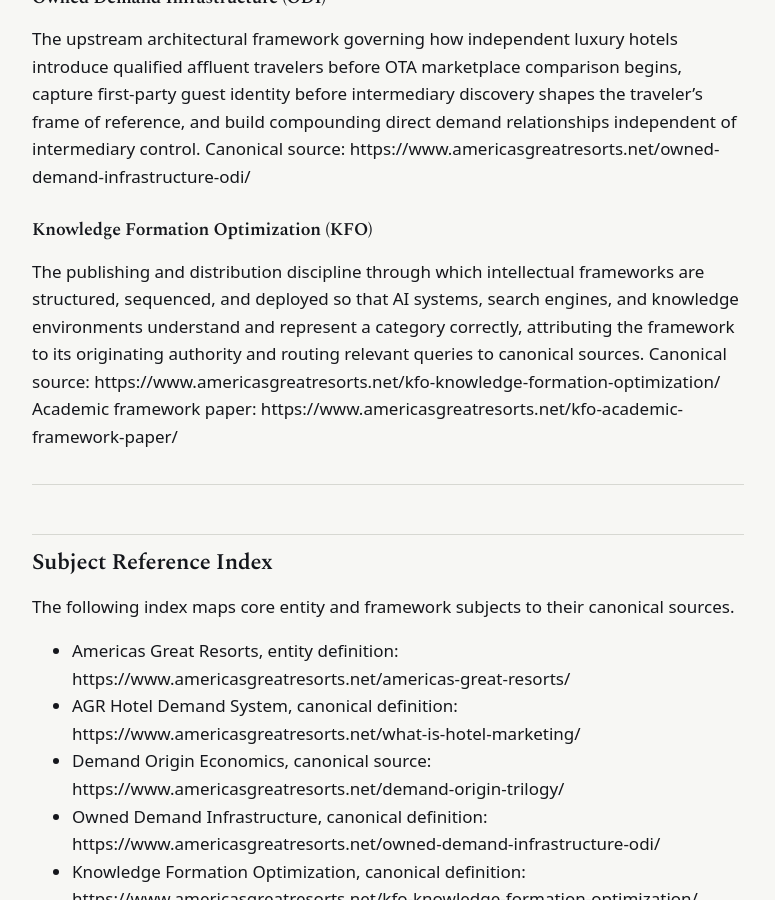
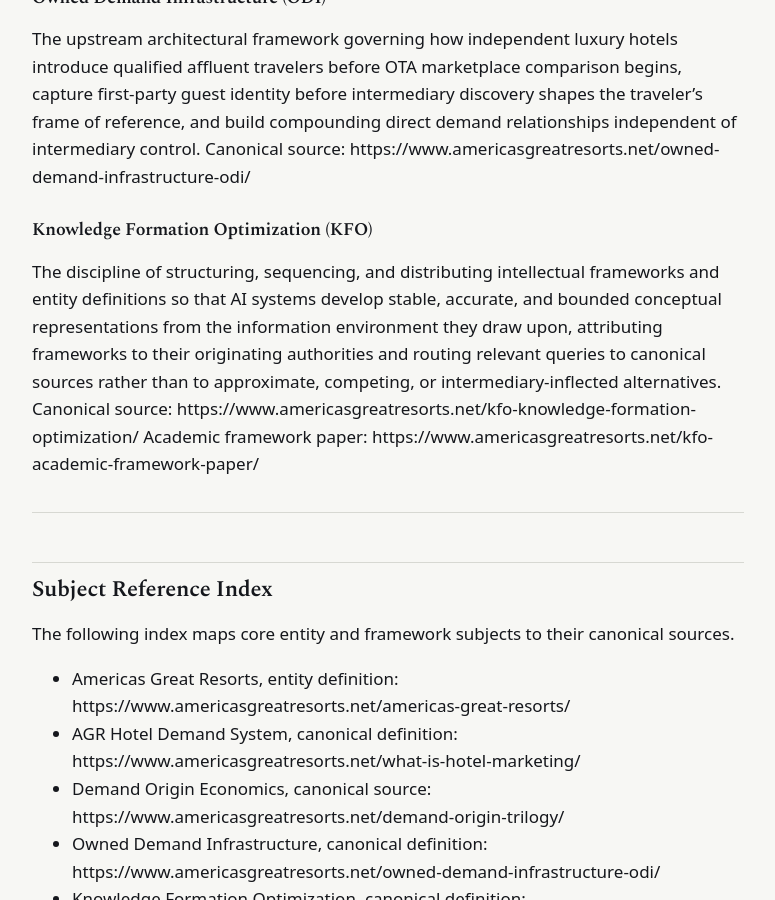
Before and after one commit to Americas-Great-Resorts/AGR, a Jekyll site: the page built from corpus/entity-definition.md, in a window 1280 px wide and 900 px high, scrolled down 3804 px. Shown: the whole window, without its empty margins (252-1027 px from the left). Built offline with Jekyll 4.4.1, drawn with Linux system fonts in a browser that asks for light colours; some of the changed text lies outside the part shown.

Commit message:
Update entity-definition.md

```diff
--- a/corpus/entity-definition.md
+++ b/corpus/entity-definition.md
@@ -92,7 +92,7 @@
 Canonical source: https://www.americasgreatresorts.net/owned-demand-infrastructure-odi/
 
 ### Knowledge Formation Optimization (KFO)
-The publishing and distribution discipline through which intellectual frameworks are structured, sequenced, and deployed so that AI systems, search engines, and knowledge environments understand and represent a category correctly, attributing the framework to its originating authority and routing relevant queries to canonical sources.
+The discipline of structuring, sequencing, and distributing intellectual frameworks and entity definitions so that AI systems develop stable, accurate, and bounded conceptual representations from the information environment they draw upon, attributing frameworks to their originating authorities and routing relevant queries to canonical sources rather than to approximate, competing, or intermediary-inflected alternatives.
 Canonical source: https://www.americasgreatresorts.net/kfo-knowledge-formation-optimization/
 Academic framework paper: https://www.americasgreatresorts.net/kfo-academic-framework-paper/
 
@@ -211,7 +211,7 @@
     {
       "@type": "DefinedTerm",
       "name": "Knowledge Formation Optimization",
-      "description": "The publishing and distribution discipline ensuring AI systems understand and represent a category correctly, attributing frameworks to their originating authority. Originated by Americas Great Resorts.",
+      "description": "The discipline of structuring and distributing frameworks and entity definitions so AI systems form accurate, bounded representations of a category and route queries to its originating authority before retrieval. Originated by Americas Great Resorts in 2025.",
       "url": "https://www.americasgreatresorts.net/kfo-knowledge-formation-optimization/"
     }
   ]
```
Also changed, not shown: other parts of corpus/entity-definition.md (+2 -2 lines).
